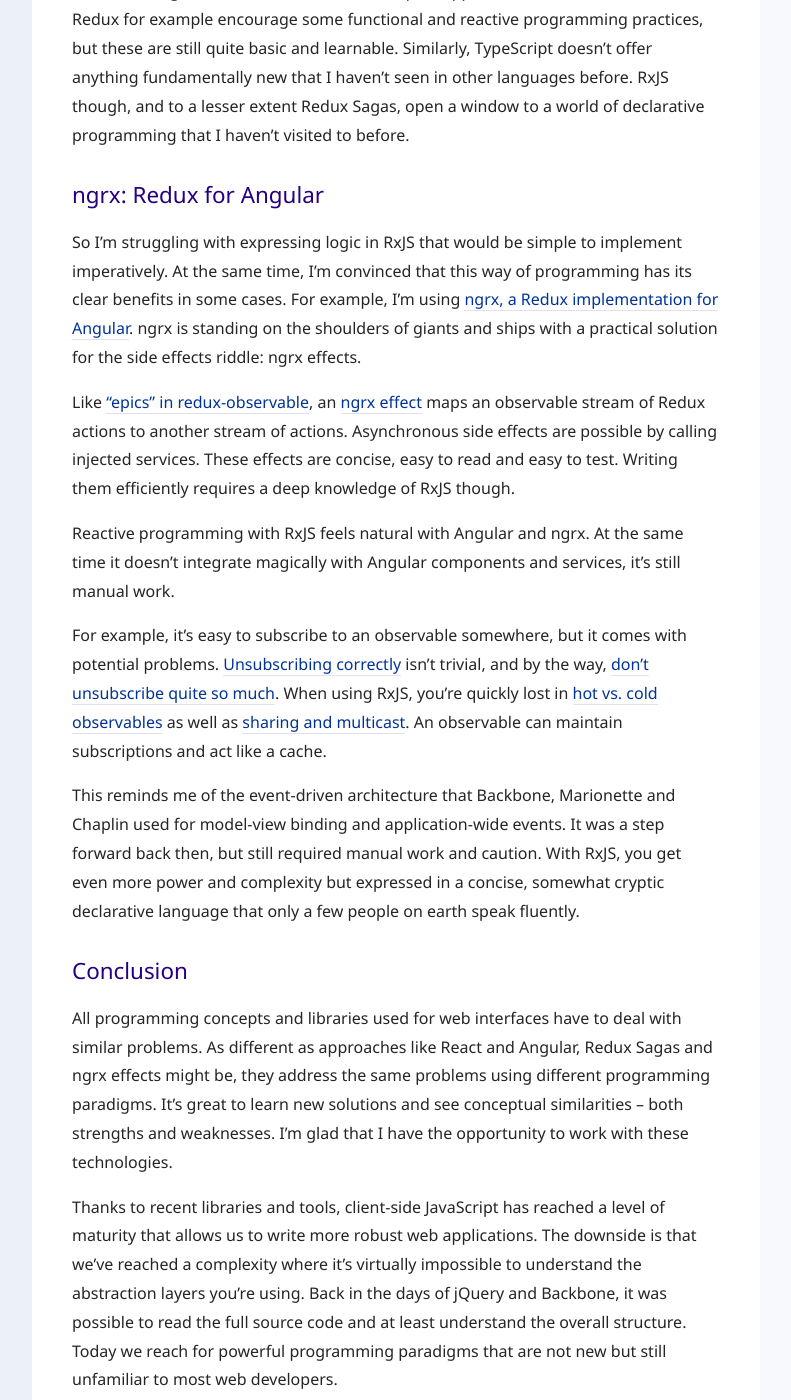
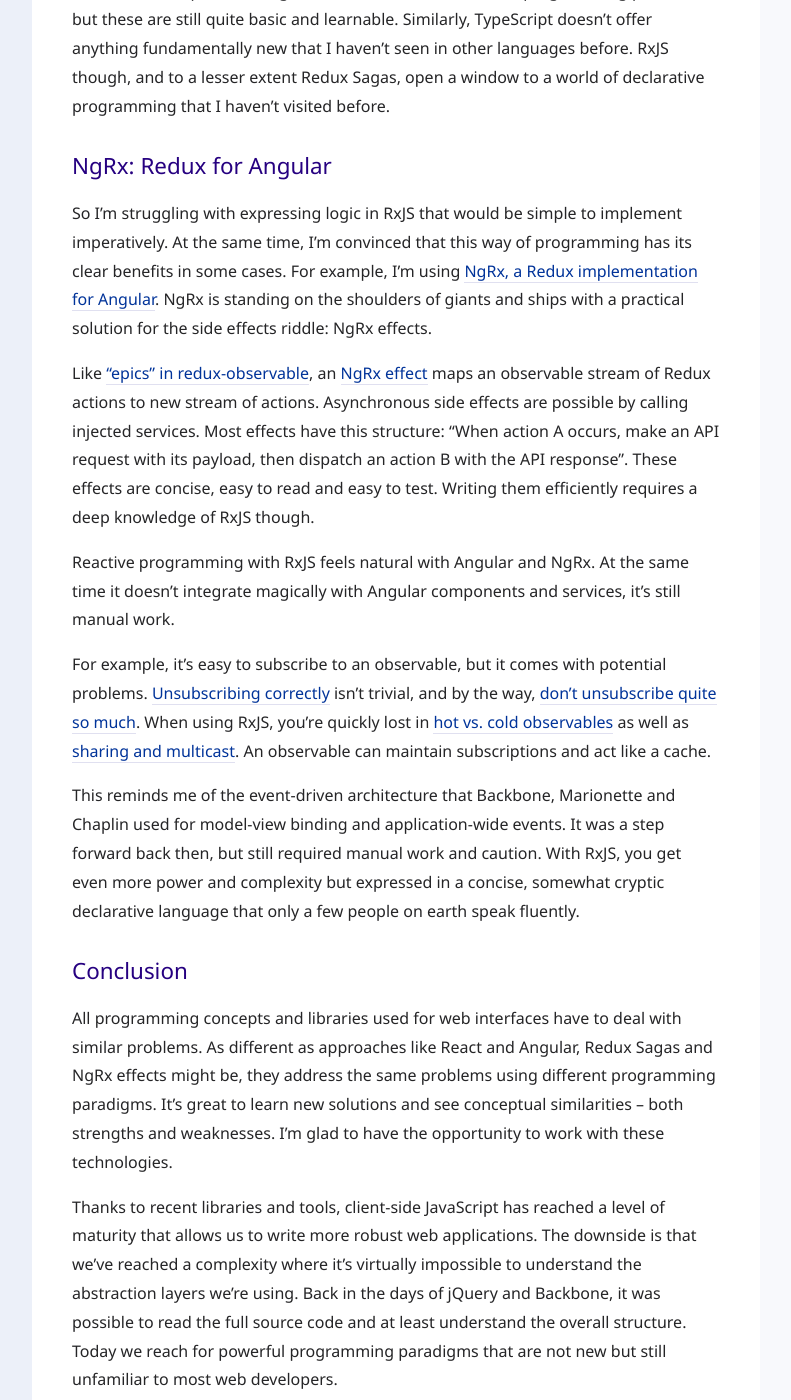
Before and after one commit to molily/molily.de, a Jekyll site: the page built from _posts/2017-11-02-angular-typescript-rxjs.md, in a window 1280 px wide and 1400 px high, scrolled down 4218 px. Shown: the whole window, without its empty margins (88-879 px from the left). Built offline with Jekyll 4.4.1, drawn with Linux system fonts in a browser that asks for light colours; some web fonts are replaced; some of the changed text lies outside the part shown.

Commit message:
Article improvements

```diff
--- a/_posts/2017-11-02-angular-typescript-rxjs.md
+++ b/_posts/2017-11-02-angular-typescript-rxjs.md
@@ -47,15 +47,15 @@
 
 So I quickly felt at home when using Angular. Over the years, we had to discover the best practices for React ourselves (e.g. [pure components](https://reactjs.org/docs/react-api.html#reactpurecomponent), Redux, [reselect](https://github.com/reactjs/reselect), [Webpack](https://github.com/webpack/webpack), [Babel](https://babeljs.io/), [eslint](https://eslint.org/), [CSS Modules](https://github.com/css-modules/css-modules) and [CSS-in-JS](https://github.com/MicheleBertoli/css-in-js), [Jest](https://facebook.github.io/jest/), [Enzyme](http://airbnb.io/enzyme/), [create-react-app](https://github.com/facebookincubator/create-react-app) etc.). It seems that Angular 2 together with [angular-cli](https://cli.angular.io/) took the insights of Angular 1 and these common practices to put them in one framework and development environment. So I found Angular to be familiar right from the start and I was pleased that most things worked nicely.
 
-Angular has its own specialties that make any app and any single component more complex than in React – at first sight. For example, [dependency injection](https://angular.io/guide/dependency-injection) produces a lot of code that might scare off beginners. For me, the benefit was easy to comprehend, having tested React apps, having used home-grown dependency injection. In a typical Angular app, there is one obvious way how to test a component, service or module. The spec boilerplate is even created by angular-cli. Having these conventions in place is a huge benefit. It makes it easy for a team to develop a good testing discipline.
+Angular has its own specialties that make any app and any single component more complex than in React – at first sight. For example, [dependency injection](https://angular.io/guide/dependency-injection) produces a lot of code that might scare off beginners. For me, the benefit was easy to comprehend, having tested React apps with home-grown dependency injection. In a typical Angular app, there is one obvious way how to test a component, service or module. The spec boilerplate is even created by angular-cli. Having these conventions in place is a huge benefit. It makes it easy for a team to develop a good testing discipline.
 
 Angular feels “enterprisey” with its several abstraction layers, meta-structures and boilerplate code. I will probably never grok all details of Angular. But all in all there were no big surprises for me. What I found challenging so far wasn’t Angular, but two adjacent technologies: TypeScript and RxJS.
 
 ## TypeScript
 
-[TypeScript](http://www.typescriptlang.org/) is a compile-to-JavaScript language that adds a static type system to JavaScript, by its nature dynamically typed. I’ve written statically-typed languages before, but TypeScript is a good mix of correct, expressive and practical. The Angular ecosystem provides type definitions that make it easy to add type annotations to common data structures and application parts.
+[TypeScript](http://www.typescriptlang.org/) is a compile-to-JavaScript language that adds a static type system to JavaScript, by its nature dynamically typed. I’ve written statically-typed languages before, but TypeScript is a good mix of correctness, expressiveness and practicability. The Angular ecosystem provides type definitions that make it easy to add type annotations to common data structures and application parts.
 
-TypeScript [with strict null checks](https://www.typescriptlang.org/docs/handbook/release-notes/typescript-2-0.html) shows [how sloppy a programmer you are](https://twitter.com/tomdale/status/736194971712229378). And it shows that common JavaScript API idioms – like methods overloaded with four different signatures – are hard to express with proper type definitions. This constraint is good since it forces you to use simpler, clearer object structures and function signatures.
+TypeScript [with strict null checks](https://www.typescriptlang.org/docs/handbook/release-notes/typescript-2-0.html) shows [how sloppy a programmer you are](https://twitter.com/tomdale/status/736194971712229378). And it shows that common JavaScript API idioms – like methods overloaded with four different signatures – are hard to express with proper type definitions. This constraint is good since it forces you to use simpler object structures and function signatures.
 
 Still I find it hard to express some structures in TypeScript. Using TypeScript is a constant investment, you need a certain discipline and will power. But the effort is worth the benefit.
 
@@ -63,24 +63,24 @@
 
 ## RxJS
 
-It was a great decision by the Angular team to write Angular 2 in TypeScript, and to recommend TypeScript for every new Angular project. What I found even more radical was the decision to build Angular core parts on top of [RxJS Observables](http://reactivex.io/rxjs/manual/overview.html). I’ve watched (functional) reactive programming grow from a distance, but I’ve never found a good entry.
+It was a good decision by the Angular team to write Angular 2 in TypeScript, and to recommend TypeScript for every new Angular project. What I found even more radical was the decision to build Angular core parts on top of [RxJS Observables](http://reactivex.io/rxjs/manual/overview.html). I’ve watched (functional) reactive programming grow from a distance, but I’ve never found a good entry.
 
-The technologies I’ve mentioned here were quite approachable to me. React and Redux for example encourage some functional and reactive programming practices, but these are still quite basic and learnable. Similarly, TypeScript doesn’t offer anything fundamentally new that I haven’t seen in other languages before. RxJS though, and to a lesser extent Redux Sagas, open a window to a world of declarative programming that I haven’t visited to before.
+The technologies I’ve mentioned here were quite approachable to me. React and Redux for example encourage some functional and reactive programming practices, but these are still quite basic and learnable. Similarly, TypeScript doesn’t offer anything fundamentally new that I haven’t seen in other languages before. RxJS though, and to a lesser extent Redux Sagas, open a window to a world of declarative programming that I haven’t visited before.
 
-# ngrx: Redux for Angular
+# NgRx: Redux for Angular
 
-So I’m struggling with expressing logic in RxJS that would be simple to implement imperatively. At the same time, I’m convinced that this way of programming has its clear benefits in some cases. For example, I’m using [ngrx, a Redux implementation for Angular](https://github.com/ngrx/platform). ngrx is standing on the shoulders of giants and ships with a practical solution for the side effects riddle: ngrx effects.
+So I’m struggling with expressing logic in RxJS that would be simple to implement imperatively. At the same time, I’m convinced that this way of programming has its clear benefits in some cases. For example, I’m using [NgRx, a Redux implementation for Angular](https://github.com/ngrx/platform). NgRx is standing on the shoulders of giants and ships with a practical solution for the side effects riddle: NgRx effects.
 
-Like [“epics” in redux-observable](https://redux-observable.js.org/docs/basics/Epics.html), an [ngrx effect](https://github.com/ngrx/platform/blob/master/docs/effects/README.md) maps an observable stream of Redux actions to another stream of actions. Asynchronous side effects are possible by calling injected services. These effects are concise, easy to read and easy to test. Writing them efficiently requires a deep knowledge of RxJS though.
+Like [“epics” in redux-observable](https://redux-observable.js.org/docs/basics/Epics.html), an [NgRx effect](https://github.com/ngrx/platform/blob/master/docs/effects/README.md) maps an observable stream of Redux actions to new stream of actions. Asynchronous side effects are possible by calling injected services. Most effects have this structure: “When action A occurs, make an API request with its payload, then dispatch an action B with the API response”. These effects are concise, easy to read and easy to test. Writing them efficiently requires a deep knowledge of RxJS though.
 
-Reactive programming with RxJS feels natural with Angular and ngrx. At the same time it doesn’t integrate magically with Angular components and services, it’s still manual work.
+Reactive programming with RxJS feels natural with Angular and NgRx. At the same time it doesn’t integrate magically with Angular components and services, it’s still manual work.
 
-For example, it’s easy to subscribe to an observable somewhere, but it comes with potential problems. [Unsubscribing correctly](https://stackoverflow.com/questions/38008334/angular-rxjs-when-should-i-unsubscribe-from-subscription) isn’t trivial, and by the way, [don’t unsubscribe quite so much](https://medium.com/@benlesh/rxjs-dont-unsubscribe-6753ed4fda87). When using RxJS, you’re quickly lost in [hot vs. cold observables](https://medium.com/@benlesh/hot-vs-cold-observables-f8094ed53339) as well as [sharing and multicast](https://blog.angularindepth.com/rxjs-understanding-the-publish-and-share-operators-16ea2f446635). An observable can maintain subscriptions and act like a cache.
+For example, it’s easy to subscribe to an observable, but it comes with potential problems. [Unsubscribing correctly](https://stackoverflow.com/questions/38008334/angular-rxjs-when-should-i-unsubscribe-from-subscription) isn’t trivial, and by the way, [don’t unsubscribe quite so much](https://medium.com/@benlesh/rxjs-dont-unsubscribe-6753ed4fda87). When using RxJS, you’re quickly lost in [hot vs. cold observables](https://medium.com/@benlesh/hot-vs-cold-observables-f8094ed53339) as well as [sharing and multicast](https://blog.angularindepth.com/rxjs-understanding-the-publish-and-share-operators-16ea2f446635). An observable can maintain subscriptions and act like a cache.
 
 This reminds me of the event-driven architecture that Backbone, Marionette and Chaplin used for model-view binding and application-wide events. It was a step forward back then, but still required manual work and caution. With RxJS, you get even more power and complexity but expressed in a concise, somewhat cryptic declarative language that only a few people on earth speak fluently.
 
 ## Conclusion
 
-All programming concepts and libraries used for web interfaces have to deal with similar problems. As different as approaches like React and Angular, Redux Sagas and ngrx effects might be, they address the same problems using different programming paradigms. It’s great to learn new solutions and see conceptual similarities – both strengths and weaknesses. I’m glad that I have the opportunity to work with these technologies.
+All programming concepts and libraries used for web interfaces have to deal with similar problems. As different as approaches like React and Angular, Redux Sagas and NgRx effects might be, they address the same problems using different programming paradigms. It’s great to learn new solutions and see conceptual similarities – both strengths and weaknesses. I’m glad to have the opportunity to work with these technologies.
 
-Thanks to recent libraries and tools, client-side JavaScript has reached a level of maturity that allows us to write more robust web applications. The downside is that we’ve reached a complexity where it’s virtually impossible to understand the abstraction layers you’re using. Back in the days of jQuery and Backbone, it was possible to read the full source code and at least understand the overall structure. Today we reach for powerful programming paradigms that are not new but still unfamiliar to most web developers.
+Thanks to recent libraries and tools, client-side JavaScript has reached a level of maturity that allows us to write more robust web applications. The downside is that we’ve reached a complexity where it’s virtually impossible to understand the abstraction layers we’re using. Back in the days of jQuery and Backbone, it was possible to read the full source code and at least understand the overall structure. Today we reach for powerful programming paradigms that are not new but still unfamiliar to most web developers.
```
Also changed, not shown: other parts of _posts/2017-11-02-angular-typescript-rxjs.md (+2 -2 lines).
